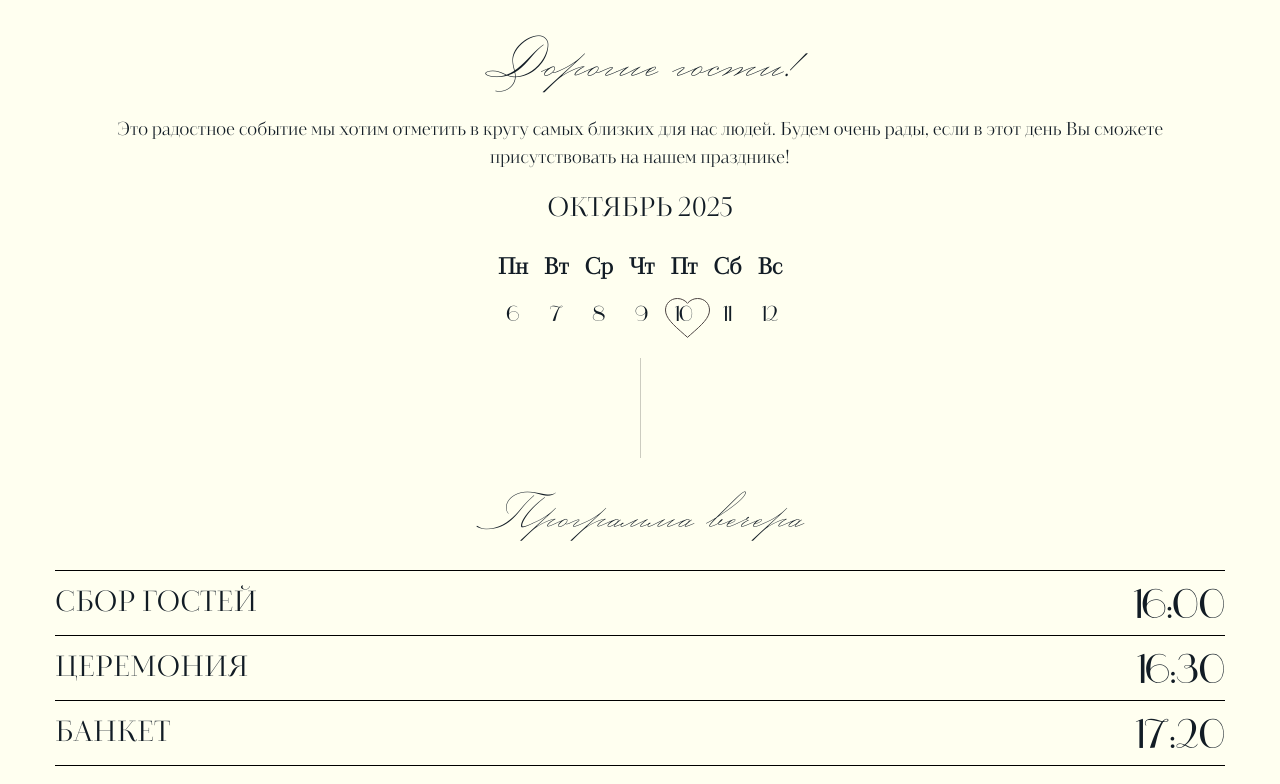
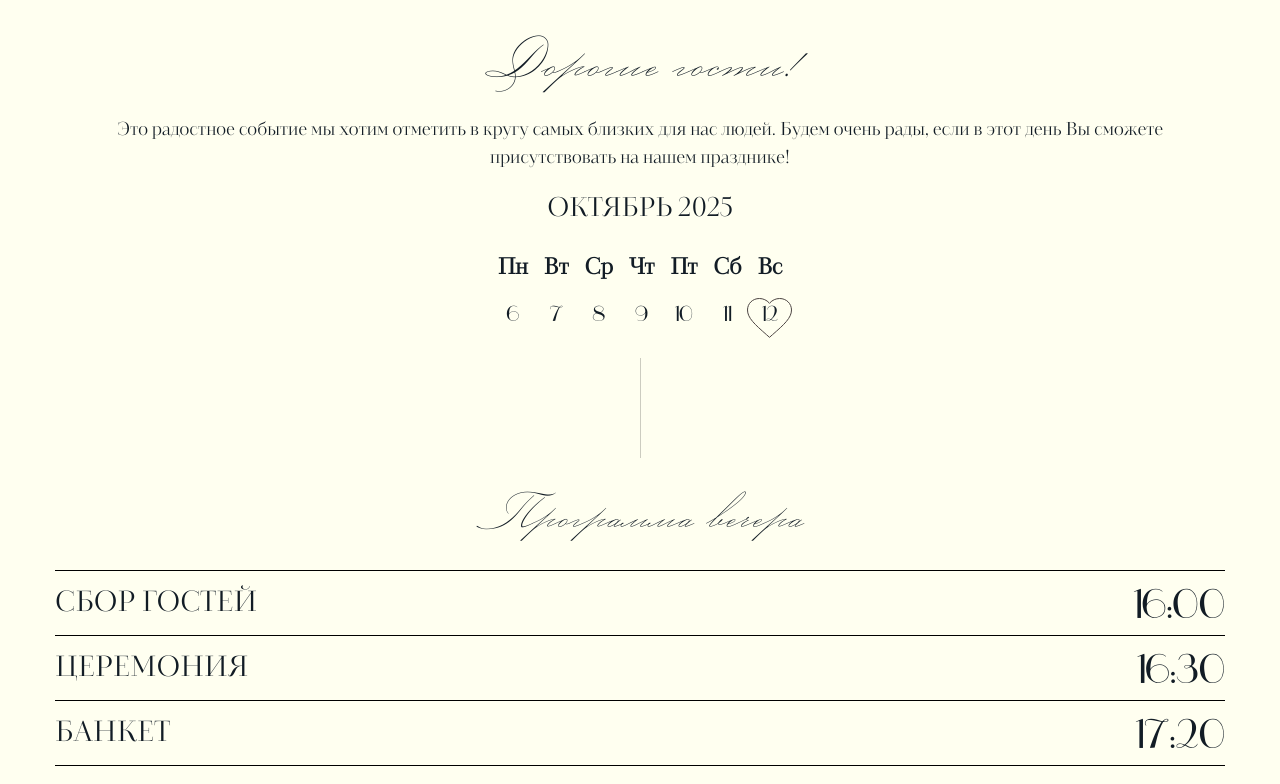
Before and after one commit to shatalinmisha/landing-invitations, a plain HTML site: page index.html in a window 1280 px wide. Shown: the part 1549-2333 px from the top of the page. Drawn offline with Linux system fonts and the light colour scheme.

Commit message:
fix
Стили

```diff
--- a/scss/blocks/_wedding-day.scss
+++ b/scss/blocks/_wedding-day.scss
@@ -57,29 +57,29 @@
   &__icon {
     position: absolute;
     bottom: 0;
-    right: 30%;
+    right: 17%;
 
     @media (min-width: 390px) {
-      right: 32%;
+      right: 20%;
     }
 
     @media (min-width: 450px) {
-      right: 35%;
+      right: 24%;
     }
 
     @media (min-width: 520px) {
-      right: 37%;
+      right: 27%;
     }
 
     @media (min-width: 610px) {
-      right: 39%;
+      right: 31%;
     }
 
-    @media (min-width: 760px) {
-      right: 41%;
+    @media (min-width: 700px) {
+      right: 34%;
     }
     @media (min-width: 820px) {
-      right: 44%;
+      right: 37%;
     }
   }
 
```
Also changed, not shown: css/style.css.
